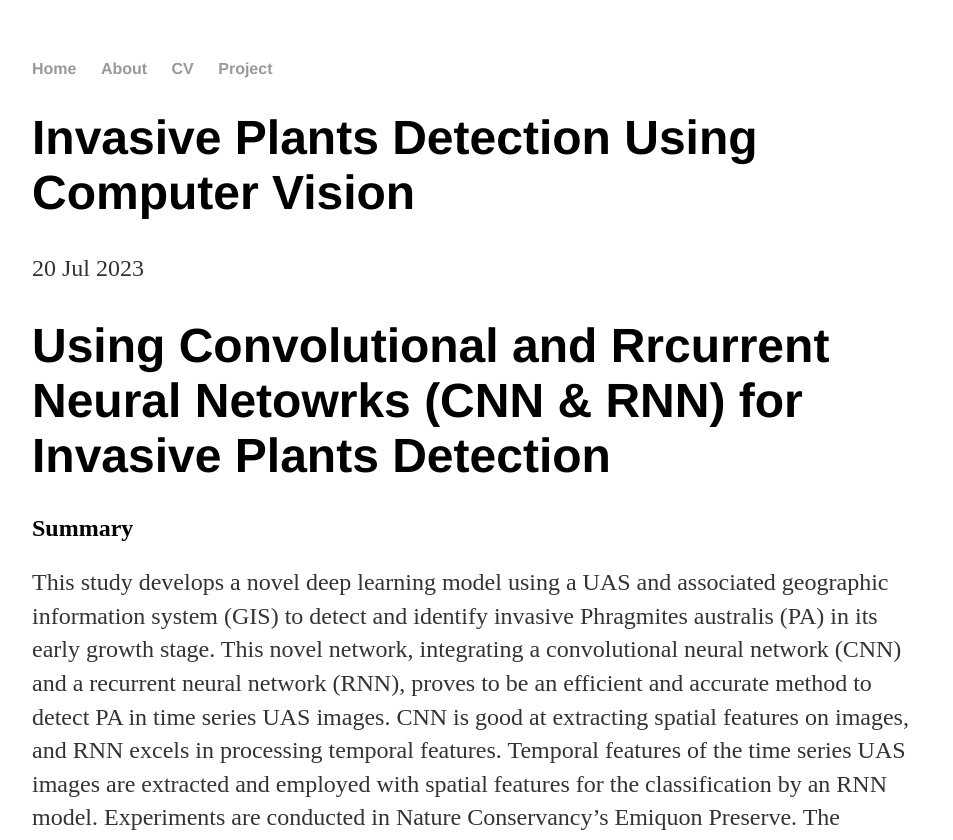
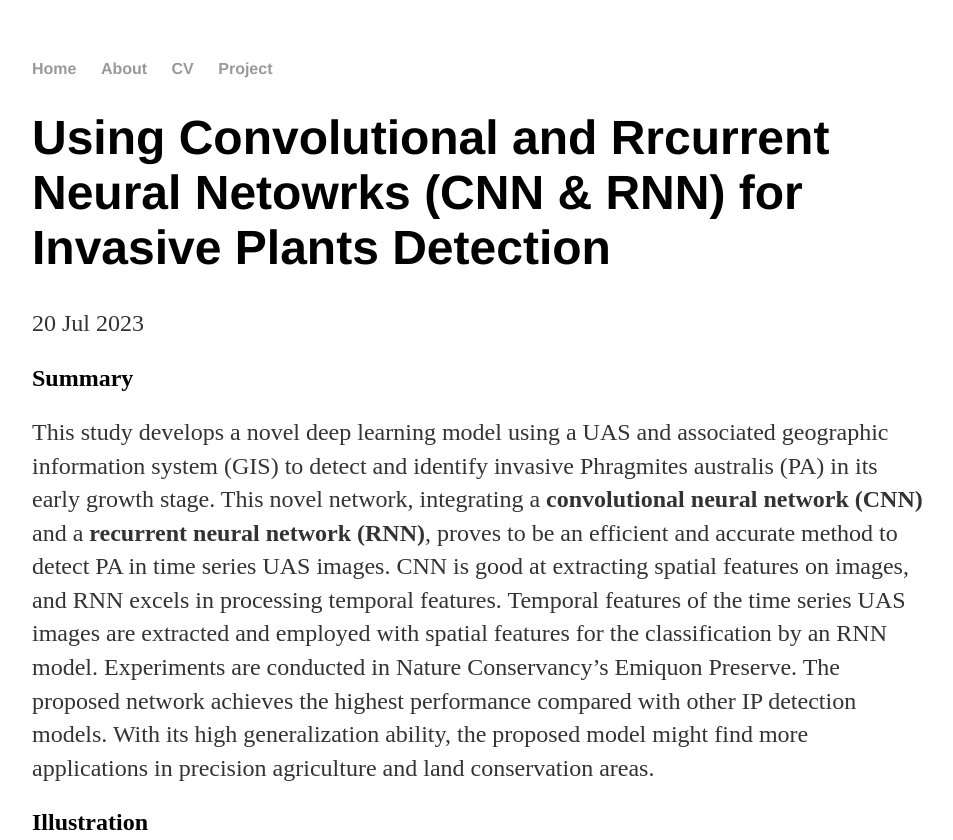
Before and after one commit to yun-zhao/yun-zhao.github.io, a Jekyll site: the page built from _posts/2023-07-03-yun-zhao-Invasive Plans.md, in a window 1280 px wide and 1400 px high. Shown: the top 840 px of the window, without its empty margins (160-1113 px from the left). Built offline with Jekyll 4.4.1, drawn with Linux system fonts in a browser that asks for light colours; some of the changed text lies outside the part shown; grey boxes are pictures that could not be loaded.

Commit message:
Update 2023-07-03-yun-zhao-Invasive Plans.md

```diff
--- a/_posts/2023-07-03-yun-zhao-Invasive Plans.md
+++ b/_posts/2023-07-03-yun-zhao-Invasive Plans.md
@@ -1,15 +1,13 @@
 ---
 layout: post
-title: "Invasive Plants Detection Using Computer Vision"
+title: "Using Convolutional and Rrcurrent Neural Netowrks (CNN & RNN) for Invasive Plants Detection"
 date: 2023-07-20
 ---
-
-# Using Convolutional and Rrcurrent Neural Netowrks (CNN & RNN) for Invasive Plants Detection
 
 ## Summary
 This study develops a novel deep learning model using a UAS and associated
 geographic information system (GIS) to detect and identify invasive Phragmites australis (PA) in its early growth stage.
-This novel network, integrating a convolutional neural network (CNN) and a recurrent neural network (RNN), proves to be
+This novel network, integrating a **convolutional neural network (CNN)** and a **recurrent neural network (RNN)**, proves to be
 an efficient and accurate method to detect PA in time series UAS images. CNN is good at extracting spatial features on
 images, and RNN excels in processing temporal features. Temporal features of the time series UAS images are extracted
 and employed with spatial features for the classification by an RNN model. Experiments are conducted in Nature Conservancy’s
@@ -17,8 +15,6 @@ Emiquon Preserve. The proposed network achieves the highest performance compared
 models. With its high generalization ability, the proposed model might find more applications in precision agriculture and
 land conservation areas.
 
-
-This is a paragraph of text. You can **format** it using _Markdown_ syntax.
 
 ## Illustration
 
```
Also changed, not shown: other parts of _posts/2023-07-03-yun-zhao-Invasive Plans.md (+2 -0 lines).
